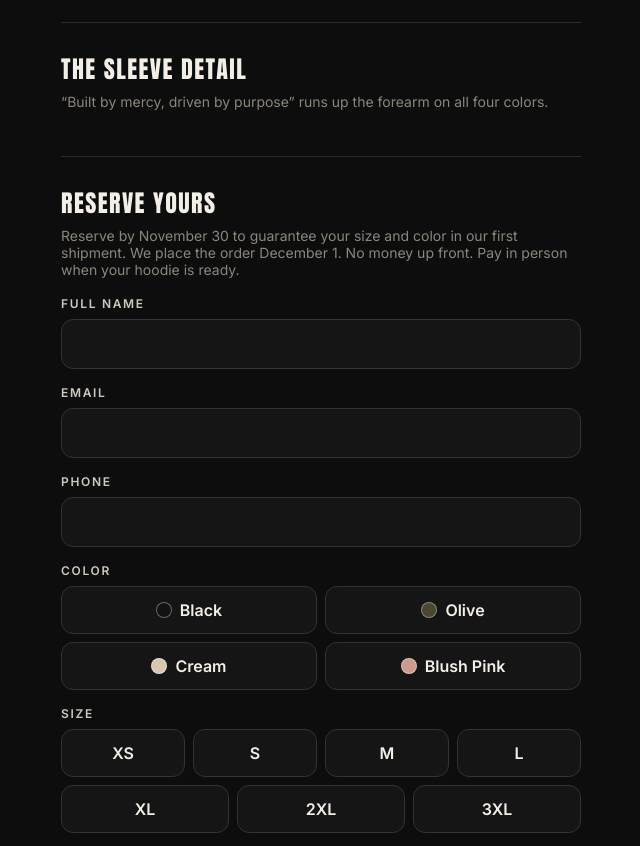
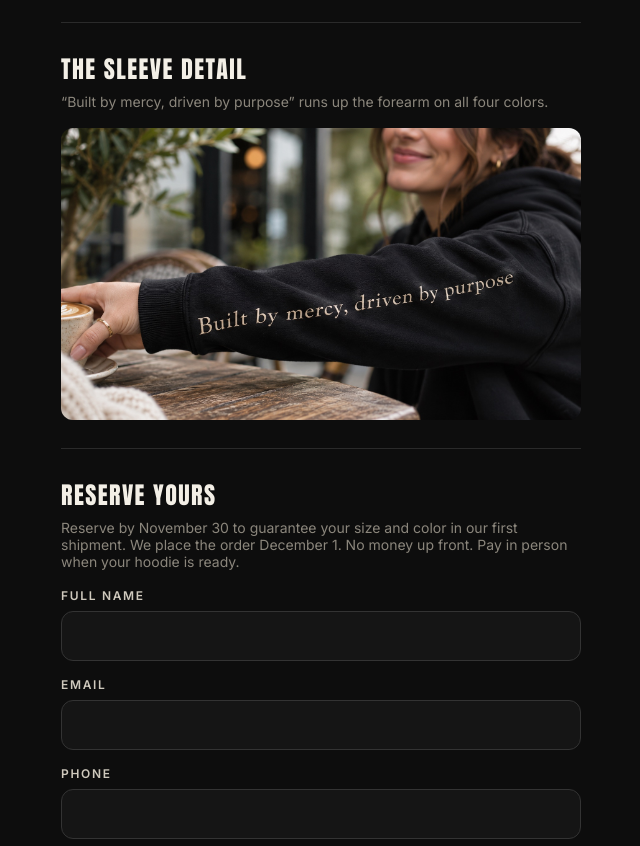
Before and after one commit to nelson8210/mercybuilt-site, a plain HTML site: page preorder/index.html in a window 1280 px wide. Shown: the part 1860-2706 px from the top of the page, without its empty margins (319-959 px from the left). Drawn offline with nearby package versions, Linux system fonts and the light colour scheme.

Commit message:
Show cuff-to-elbow sleeve design on the preorder page

```diff
--- a/preorder/index.html
+++ b/preorder/index.html
@@ -82,6 +82,7 @@ footer{padding:30px 0 40px;text-align:center;color:var(--muted);font-size:12px;l
   <section id="sleeve">
     <h2>The sleeve detail</h2>
     <p class="hint">“Built by mercy, driven by purpose” runs up the forearm on all four colors.</p>
+    <img src="../assets/hoodie-sleeve-preview.jpg" alt="Design preview of cream lettering starting at the cuff of the black hoodie" width="1672" height="941" loading="lazy" style="display:block;width:100%;height:auto;border-radius:12px">
   </section>
 
   <section id="preorder">
```
Also changed, not shown: assets/hoodie-sleeve-preview.jpg (added).
